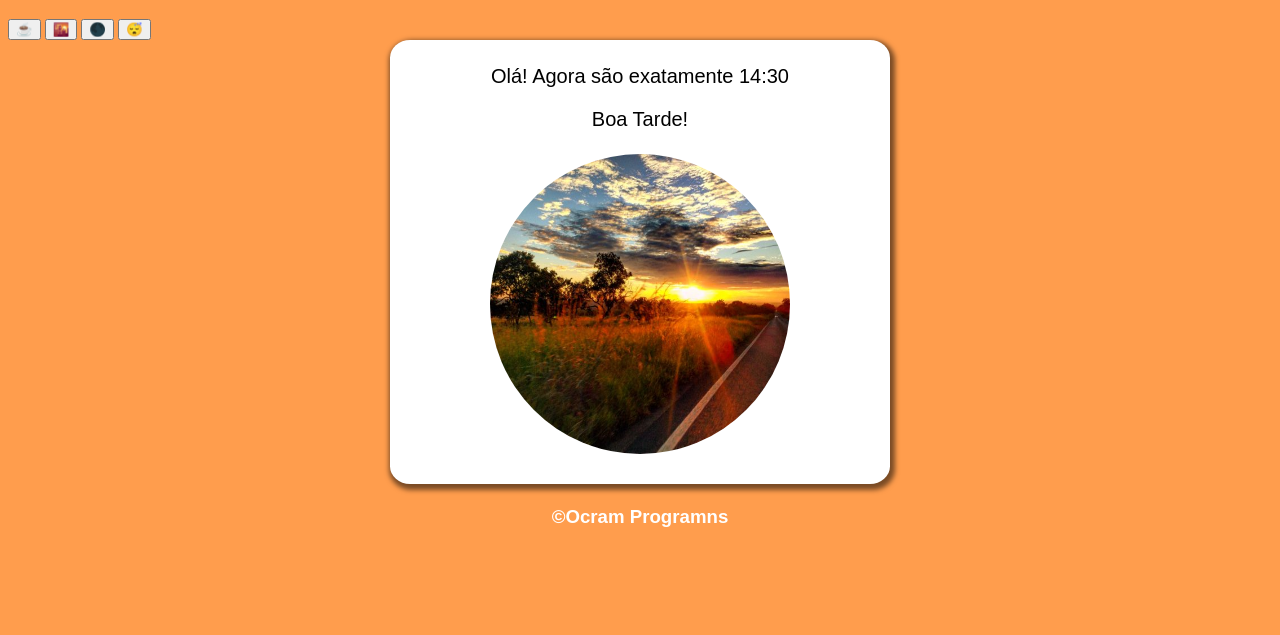
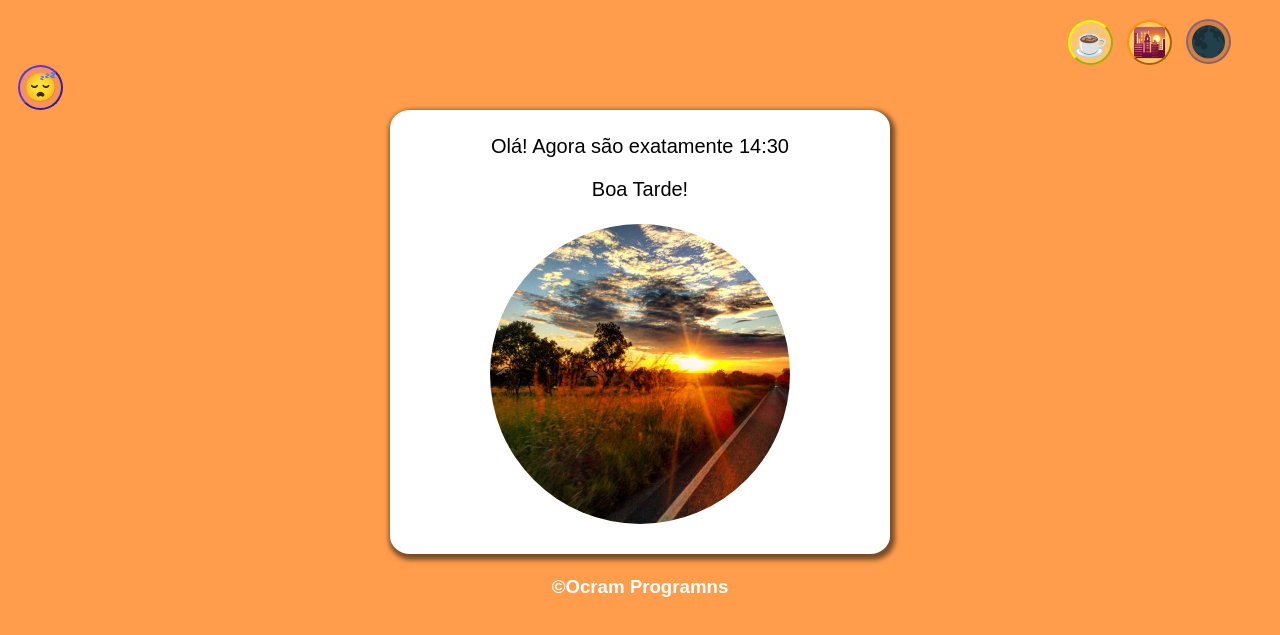
Before and after one commit to marco2299/periodos-do-dia, a plain HTML site: page index.html in a window 1280 px wide. Shown: the part 61-696 px from the top of the page. Drawn offline with Linux system fonts and the light colour scheme.

Commit message:
Update style.css

```diff
--- a/style.css
+++ b/style.css
@@ -2,6 +2,50 @@ h1{
     text-align: center;
     color:white;
 }
+h3{
+    margin-left: 1050px;
+}
+.manha{
+    margin-left: 1060px;
+    border-radius: 50%;
+    width: 45px;
+    font-size: 28px;
+    padding: 1px;
+    height: 45px;
+    background-color: rgba(255, 239, 151, 0.486);
+    border-color: rgb(251, 255, 2);
+}
+.tarde{
+    margin-left: 10px;
+    border-radius: 50%;
+    width: 45px;
+    font-size: 28px;
+    padding: 1px;
+    height: 45px;
+    background-color: rgba(255, 239, 151, 0.486);
+    border-color: rgb(255, 145, 2);
+}
+.noite{
+    margin-left: 10px;
+    border-radius: 100%;
+    width: 45px;
+    font-size: 30px;
+    padding: 0px;
+    height: 45px;
+    background-color: rgba(12, 12, 12, 0.185);
+    border-color: rgba(12, 36, 255, 0.329);
+}
+.madrugada{
+    margin-left: 10px;
+    border-radius: 50%;
+    width: 45px;
+    font-size: 28px;
+    padding: 1px;
+    height: 45px;
+    background-color: rgba(150, 59, 255, 0.11);
+    border-color: rgb(99, 52, 211);
+}
+
 section{
     background-color: rgb(255, 255, 255);
     padding: 25px;
```
